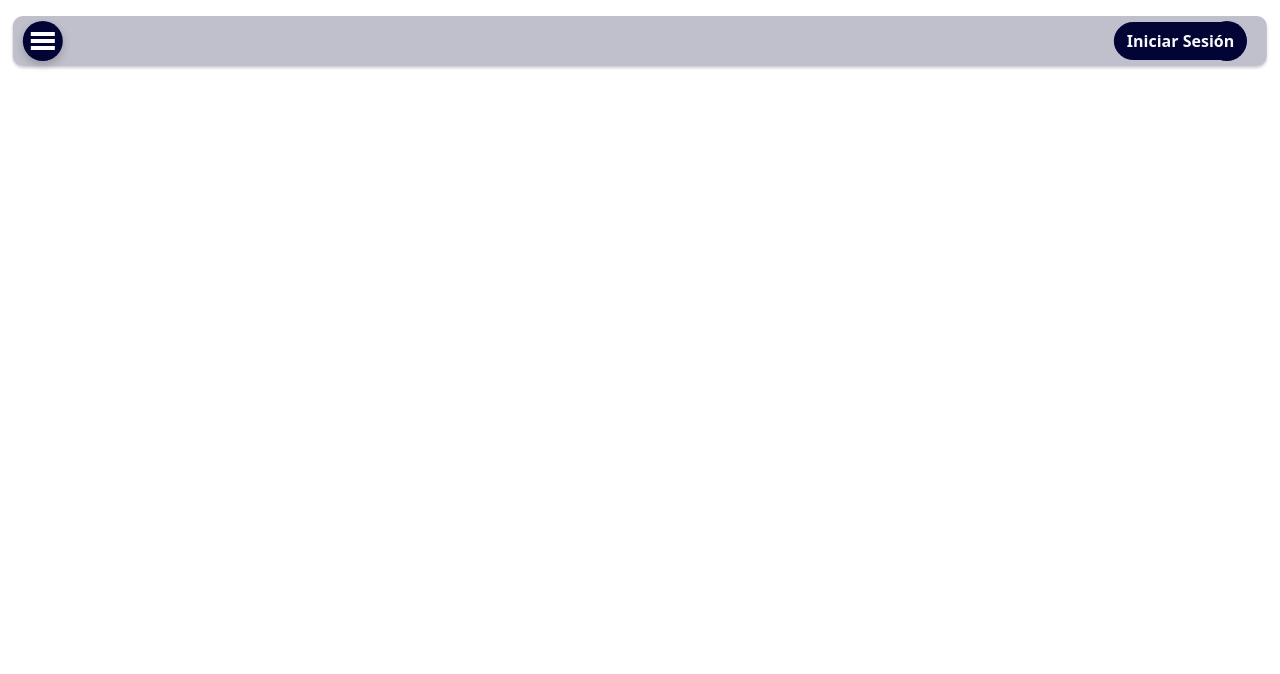
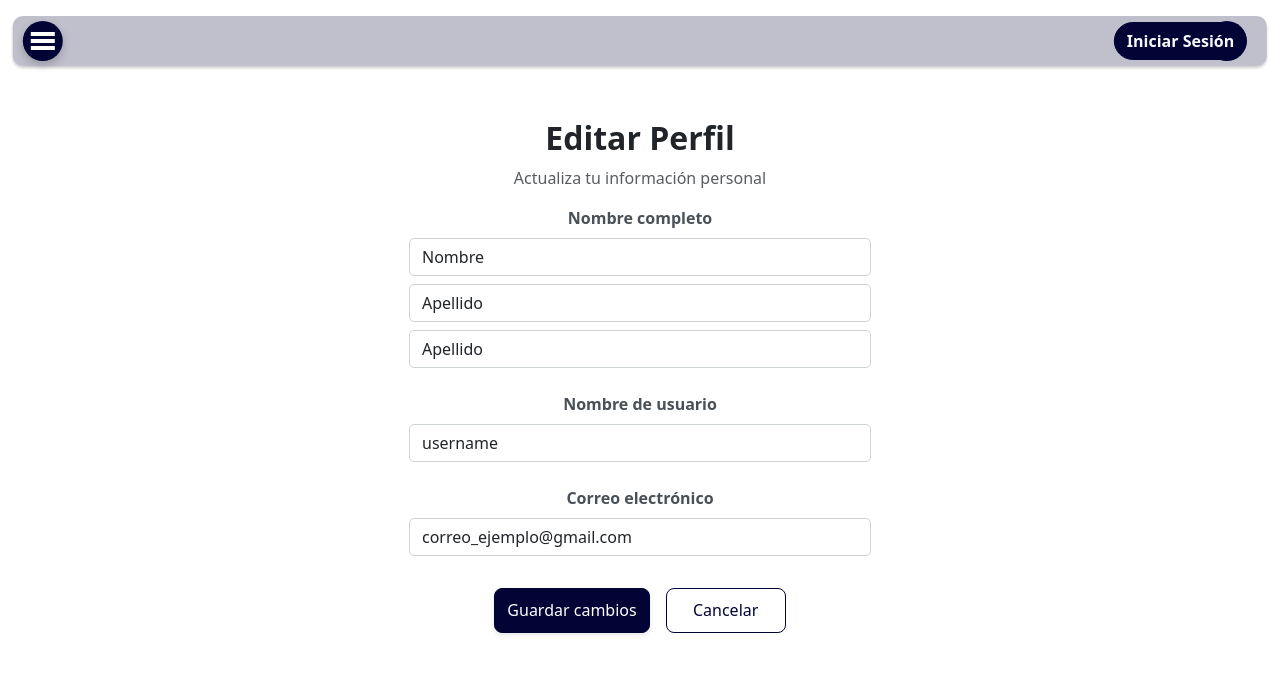
Before and after one commit to ingenieria-software-7009-2025-2/frontendcouncil-frontend, a React (Vite) app: page /edit-profile in a window 1280 px wide. Before the commit this address had no page. Shown: the top 674 px of the page. Built offline with nearby package versions, Linux system fonts and the light colour scheme.

Commit message:
Eliminar cuenta

```diff
--- a/src/App.tsx
+++ b/src/App.tsx
@@ -4,6 +4,7 @@ import { BrowserRouter as Router, Routes, Route } from "react-router-dom";
 import HomePage from './layout/homepage/homepage';
 import NavbarComponent from './components/navbar/navbar';
 import UserProfilePage from './layout/user-profile/user-profile';
+import EditProfile from './layout/user-profile/edit-profile/edit-profile';
 
 function App() {
   const [count, setCount] = useState(0);
@@ -18,6 +19,7 @@ function App() {
           <Routes>
             <Route path="/" element={<HomePage />} />
             <Route path="/profile" element={<UserProfilePage />} />
+            <Route path="/edit-profile" element={<EditProfile />} />
           </Routes>
         </div>
       </div>
--- /dev/null
+++ b/src/layout/user-profile/change-password/change-password.tsx
@@ -0,0 +1 @@
+// En proceso
--- /dev/null
+++ b/src/layout/user-profile/edit-profile/edit-profile.css
@@ -0,0 +1,76 @@
+  .edit-profile-card {
+    border: none !important;
+  }
+
+  .edit-profile-form {
+    border-radius: 0%;
+  }
+
+  .edit-profile-form .form-group {
+    text-align: left !important;
+  }
+
+  .edit-profile-form .form-label {
+    font-weight: 600;
+    color: #495057;
+    margin-bottom: 0.5rem;
+  }
+
+  .edit-profile-form .form-control {
+    border-radius: 5px;
+
+    border: 1px solid #ced4da;
+    transition: border-color 0.3s ease;
+  }
+
+  .edit-profile-form .form-control:focus {
+    border-color: #80bdff;
+    box-shadow: 0 0 0 0.2rem rgba(0, 123, 255, 0.25);
+  }
+
+  .edit-profile-actions {
+    display: flex;
+    justify-content: center;
+    gap: 1rem;
+    margin-top: 2rem;
+  }
+
+  .edit-profile-actions .btn {
+    min-width: 120px;
+        border-radius: 5px;
+    font-weight: 500;
+  }
+
+  /* Centrado del contenido */
+  .edit-profile-centered {
+    display: flex;
+    flex-direction: column;
+    align-items: center;
+    justify-content: center;
+    min-height: 80vh;
+  }
+
+  .edit-profile-main-content {
+    width: 50%;
+  }
+
+  /* Botón GUARDAR CAMBIOS */
+.edit-profile-actions .btn-save {
+    background-color: #030436;
+    color: white;
+    border-color: #030436;
+    border-radius: 8px;
+    box-shadow: 0 2px 5px rgba(0,0,0,0.1);
+  }
+
+
+  /* Botón CANCELAR  */
+  .edit-profile-actions .btn-cancel {
+    background-color: transparent;
+    color: #030436;
+    border: 1.5px solid #030436;
+    border-radius: 8px;
+    padding: 0.6rem 1.5rem;
+    font-weight: 500;
+    transition: all 0.3s ease;
+  }
--- /dev/null
+++ b/src/layout/user-profile/edit-profile/edit-profile.tsx
@@ -0,0 +1,111 @@
+import { useState } from 'react';
+import { Card, Form, Button, Container } from 'react-bootstrap';
+import { useNavigate } from 'react-router-dom';
+import './edit-profile.css';
+
+type UserProfile = {
+  username: string;
+  firstName: string;
+  lastName: string;
+  motherLastName: string;
+  email: string;
+};
+
+const EditProfile = () => {
+  const navigate = useNavigate();
+  const [tempUser, setTempUser] = useState<UserProfile>({
+    username: 'username',
+    firstName: 'Nombre',
+    lastName: 'Apellido',
+    motherLastName: 'Apellido',
+    email: 'correo_ejemplo@gmail.com',
+  });
+
+  const handleSave = () => {
+    console.log('Guardando cambios:', tempUser);
+    navigate('/profile');
+  };
+
+  const handleCancel = () => {
+    navigate('/profile');
+  };
+
+  const handleChange = (e: React.ChangeEvent<HTMLInputElement>) => {
+    setTempUser({
+      ...tempUser,
+      [e.target.name]: e.target.value
+    });
+  };
+
+  return (
+    <Container className="edit-profile-container edit-profile-centered">
+      <div className="edit-profile-main-content">
+        <Card className="edit-profile-card">
+          <Card.Body className="edit-profile-form">
+            <div className="edit-profile-header">
+              <h2 className="fw-bold">Editar Perfil</h2>
+              <p className="text-muted">Actualiza tu información personal</p>
+            </div>
+
+            <Form.Group className="mb-4">
+              <Form.Label>Nombre completo</Form.Label>
+              <Form.Control
+                type="text"
+                name="firstName"
+                value={tempUser.firstName}
+                onChange={handleChange}
+                placeholder="Nombre"
+                className="mb-2"
+              />
+              <Form.Control
+                type="text"
+                name="lastName"
+                value={tempUser.lastName}
+                onChange={handleChange}
+                placeholder="Apellido paterno"
+                className="mb-2"
+              />
+              <Form.Control
+                type="text"
+                name="motherLastName"
+                value={tempUser.motherLastName}
+                onChange={handleChange}
+                placeholder="Apellido materno"
+              />
+            </Form.Group>
+
+            <Form.Group className="mb-4">
+              <Form.Label>Nombre de usuario</Form.Label>
+              <Form.Control
+                type="text"
+                name="username"
+                value={tempUser.username}
+                onChange={handleChange}
+              />
+            </Form.Group>
+
+            <Form.Group className="mb-4">
+              <Form.Label>Correo electrónico</Form.Label>
+              <Form.Control
+                type="email"
+                name="email"
+                value={tempUser.email}
+                onChange={handleChange}
+              />
+            </Form.Group>
+            <div className="edit-profile-actions">
+                <Button variant="primary" className="btn-save" onClick={handleSave}>
+                    Guardar cambios
+                </Button>
+                <Button variant="outline" className="btn-cancel" onClick={handleCancel}>
+                    Cancelar
+                </Button>
+            </div>
+          </Card.Body>
+        </Card>
+      </div>
+    </Container>
+  );
+};
+
+export default EditProfile;
--- a/src/layout/user-profile/user-profile.tsx
+++ b/src/layout/user-profile/user-profile.tsx
@@ -1,6 +1,8 @@
 import { useState } from 'react';
-import { Card, Form, Button, Row, Col, Container } from 'react-bootstrap';
+import { Card, Button, Row, Col, Container, Modal } from 'react-bootstrap';
 import { Pencil, Envelope, Person, Lock, ExclamationTriangle, Trash } from 'react-bootstrap-icons';
+import { href, Link, useNavigate } from 'react-router-dom';
+import { ExclamationTriangleFill } from 'react-bootstrap-icons';
 import './user-profile.css';
 
 type UserProfile = {
@@ -13,7 +15,7 @@ type UserProfile = {
 };
 
 const UserProfilePage = () => {
-  const [user, setUser] = useState<UserProfile>({
+  const [user] = useState<UserProfile>({
     username: 'username',
     firstName: 'Nombre',
     lastName: 'Apellido',
@@ -22,22 +24,8 @@ const UserProfilePage = () => {
     incidents: []
   });
 
-  const [isEditing, setIsEditing] = useState(false);
-  const [tempUser, setTempUser] = useState<UserProfile>({ ...user });
-
-  const handleEdit = () => {
-    setTempUser({ ...user });
-    setIsEditing(true);
-  };
-
-  const handleSave = () => {
-    setUser({ ...tempUser });
-    setIsEditing(false);
-  };
-
-  const handleCancel = () => {
-    setIsEditing(false);
-  };
+  const [showDeleteModal, setShowDeleteModal] = useState(false);
+  const navigate = useNavigate();
 
   const handleChangePassword = () => {
     // Lógica para cambiar contraseña
@@ -45,15 +33,15 @@ const UserProfilePage = () => {
   };
 
   const handleDeleteAccount = () => {
-    // Lógica para eliminar cuenta
-    console.log('Eliminar cuenta');
+    // Lógica para eliminar una cuenta
+    setShowDeleteModal(true);
   };
 
-  const handleChange = (e: React.ChangeEvent<HTMLInputElement>) => {
-    setTempUser({
-      ...tempUser,
-      [e.target.name]: e.target.value
-    });
+  const confirmDeleteAccount = () => {
+    console.log('Cuenta eliminada');
+    setShowDeleteModal(false);
+    // Manejar el eliminar la cuenta con la BD
+    navigate('/');
   };
 
   return (
@@ -62,72 +50,13 @@ const UserProfilePage = () => {
         <Card.Body>
           <Row>
             <Col md={5}>
-              {isEditing ? (
-                <>
-                  <Form.Group className="mb-4">
-                  <h4 className="mb-0 fw-bold">Editar cuenta</h4>
-                    <Form.Label>Nombre completo</Form.Label>
-                    <Form.Control
-                      type="text"
-                      name="firstName"
-                      value={tempUser.firstName}
-                      onChange={handleChange}
-                      placeholder="Nombre"
-                      className="mb-2"
-                    />
-                    <Form.Control
-                      type="text"
-                      name="lastName"
-                      value={tempUser.lastName}
-                      onChange={handleChange}
-                      placeholder="Apellido paterno"
-                      className="mb-2"
-                    />
-                    <Form.Control
-                      type="text"
-                      name="motherLastName"
-                      value={tempUser.motherLastName}
-                      onChange={handleChange}
-                      placeholder="Apellido materno"
-                    />
-                  </Form.Group>
-
-                  <Form.Group className="mb-4">
-                    <Form.Label>Nombre de usuario</Form.Label>
-                    <Form.Control
-                      type="text"
-                      name="username"
-                      value={tempUser.username}
-                      onChange={handleChange}
-                    />
-                  </Form.Group>
-
-                  <Form.Group className="mb-4">
-                    <Form.Label>Correo electrónico</Form.Label>
-                    <Form.Control
-                      type="email"
-                      name="email"
-                      value={tempUser.email}
-                      onChange={handleChange}
-                    />
-                  </Form.Group>
-
-                  <div className="d-flex mt-4">
-                    <Button variant="success" className="me-2" onClick={handleSave}>
-                      Guardar
-                    </Button>
-                    <Button variant="outline-secondary" onClick={handleCancel}>
-                      Cancelar
-                    </Button>
-                  </div>
-                </>
-              ) : (
-                <>
               <div className="d-flex justify-content-between align-items-center mb-4">
                 <h4 className="mb-0 fw-bold">
                   {`${user.firstName} ${user.lastName} ${user.motherLastName}`}
                 </h4>
-                    <Button variant="outline-primary" onClick={handleEdit} className="edit-profile-button"> <Pencil className="me-2"/> Editar</Button>
+                <Link to="/edit-profile" className="btn btn-outline-primary edit-profile-button">
+                  <Pencil className="me-2"/> Editar
+                </Link>
               </div>
 
               <div className="profile-info mb-4 py-2">
@@ -162,9 +91,6 @@ const UserProfilePage = () => {
                   </Button>
                 </div>
               </div>
-
-                </>
-              )}
             </Col>
             <Col md={1}></Col>
             <Col md={6}>
@@ -209,6 +135,31 @@ const UserProfilePage = () => {
           </Row>
         </Card.Body>
       </Card>
+
+      {/* Modal de confirmación para eliminar cuenta */}
+      <Modal show={showDeleteModal} onHide={() => setShowDeleteModal(false)} centered backdrop="static">
+        <Modal.Header closeButton className="border-0 pb-0">
+          <Modal.Title className="w-100 text-center">
+            <ExclamationTriangleFill className="text-warning" size={48} />
+          </Modal.Title>
+        </Modal.Header>
+        <Modal.Body className="text-center">
+          <h4 className="mb-3 fw-bold">¿Estás seguro de eliminar tu cuenta?</h4>
+          <p className="text-muted">
+            Esta acción eliminará permanentemente todos tus datos, historial y contenido asociado.
+            <br />
+            <strong>No podrás recuperar tu cuenta después de esto.</strong>
+          </p>
+        </Modal.Body>
+        <Modal.Footer className="border-0 justify-content-center">
+          <Button variant="outline-secondary" onClick={() => setShowDeleteModal(false)} className="px-4">
+            Cancelar
+          </Button>
+          <Button variant="danger" onClick={confirmDeleteAccount} className="px-4">
+            Sí, eliminar cuenta
+          </Button>
+        </Modal.Footer>
+      </Modal>
     </Container>
   );
 };
```
Also changed, not shown: src/components/auth/login-register.css (+8 -8 lines), src/components/auth/login-register.tsx (+2 -12 lines), src/layout/user-profile/delete-account/delete-acount.css (added, +72 -0 lines), src/layout/user-profile/delete-account/delete-acount.tsx (added, +43 -0 lines). Lines whose indentation alone changed are shown as unchanged.
